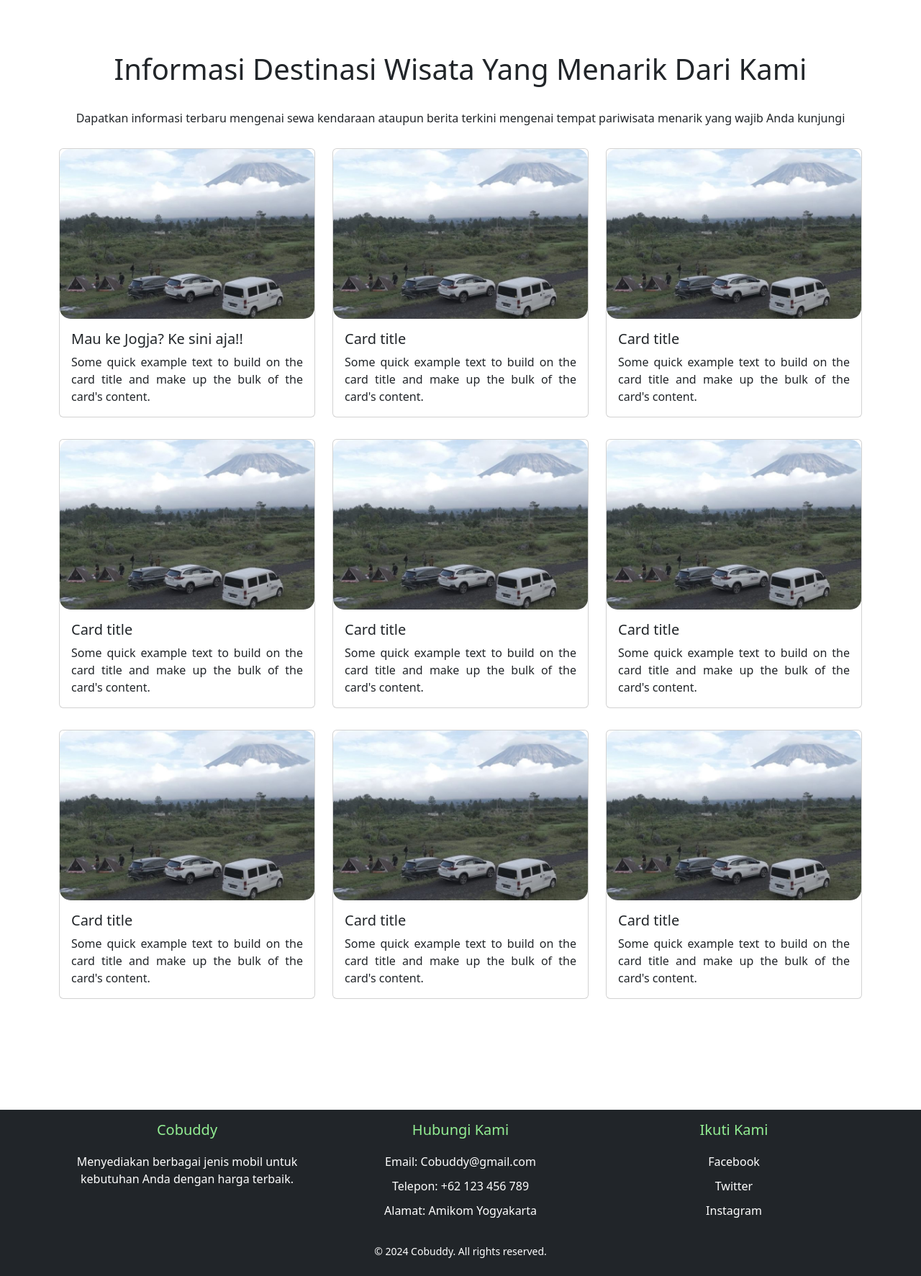
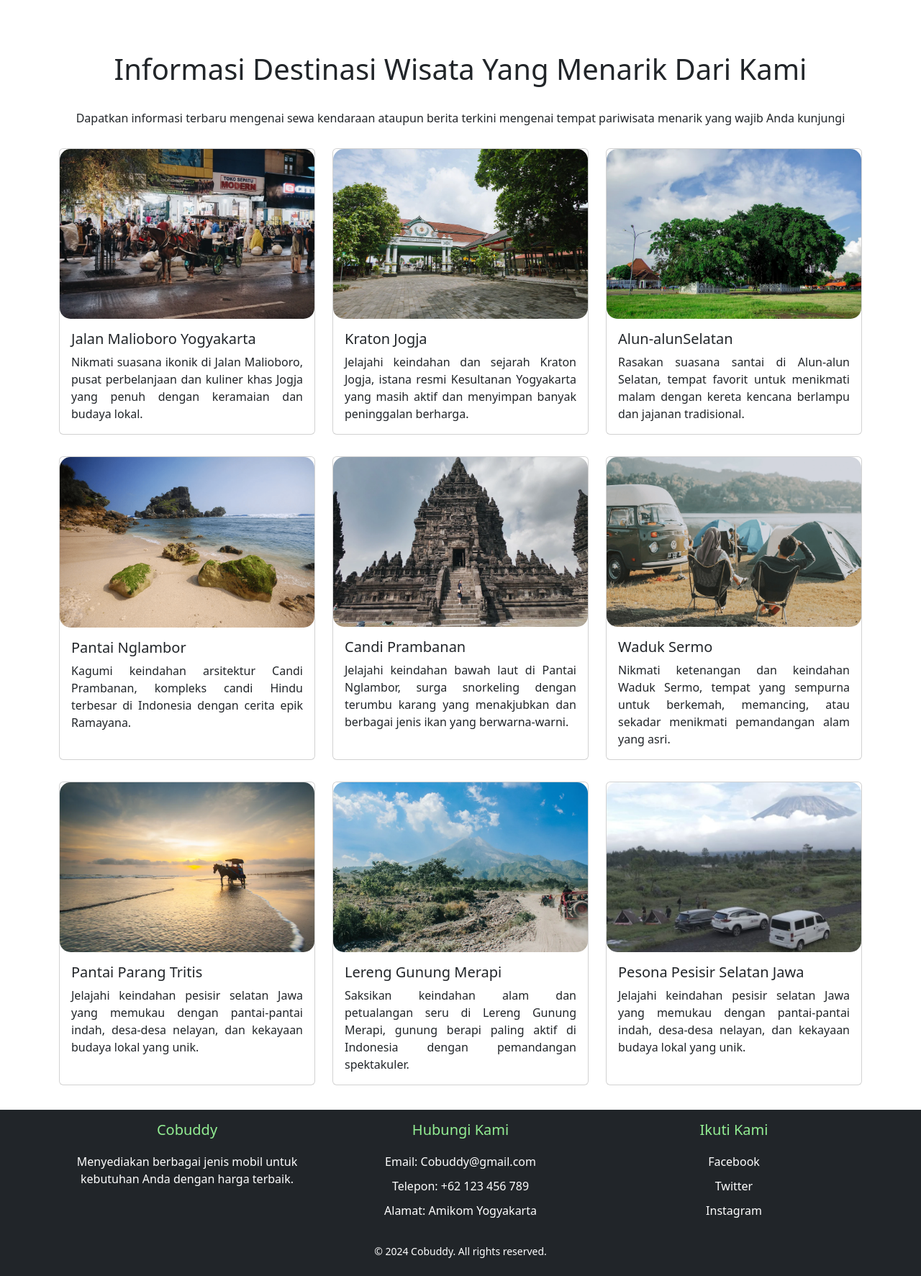
Before and after one commit to radityadias/FPPemrogWeb, a Laravel app: page /berita in a window 1280 px wide. Shown: the part 76-1849 px from the top of the page at 72% size. Run offline with Laravel 12, Linux system fonts and the light colour scheme; some libraries are stand-ins or nearby versions.

Commit message:
Upload Image Berita

```diff
--- a/FP_final/backend/resources/views/frontend/PageBerita.blade.php
+++ b/FP_final/backend/resources/views/frontend/PageBerita.blade.php
@@ -32,12 +32,94 @@
       <div class="row row-cols-3" id="baris-berita">
         <div class="col">
           <div class="card">
-            <img src="../../img/Destinasi1.jpg" class="card-img-top" alt="..." />
+            <img src="../../img/JalanMalioboro.png" class="card-img-top" alt="..." />
             <div class="card-body">
-              <h5 class="card-title">Mau ke Jogja? Ke sini aja!!</h5>
+              <h5 class="card-title">Jalan Malioboro Yogyakarta</h5>
               <p class="card-text">
-                Some quick example text to build on the card title and make up the bulk of the
-                card's content.
+                Nikmati suasana ikonik di Jalan Malioboro, pusat perbelanjaan dan kuliner khas Jogja yang penuh dengan keramaian dan budaya lokal.
+              </p>
+            </div>
+          </div>
+        </div>
+        <div class="col">
+          <div class="card">
+            <img src="../../img/KratonJogja.png" class="card-img-top" alt="..." />
+            <div class="card-body">
+              <h5 class="card-title">Kraton Jogja</h5>
+              <p class="card-text">
+                Jelajahi keindahan dan sejarah Kraton Jogja, istana resmi Kesultanan Yogyakarta yang masih aktif dan menyimpan banyak peninggalan berharga.
+              </p>
+            </div>
+          </div>
+        </div>
+        <div class="col">
+          <div class="card">
+            <img src="../../img/Alun-alunSelatan.png" class="card-img-top" alt="..." />
+            <div class="card-body">
+              <h5 class="card-title">Alun-alunSelatan</h5>
+              <p class="card-text">
+                Rasakan suasana santai di Alun-alun Selatan, tempat favorit untuk menikmati malam dengan kereta kencana berlampu dan jajanan tradisional.
+              </p>
+            </div>
+          </div>
+        </div>
+      </div>
+      <div class="row row-cols-3" id="baris-berita">
+        <div class="col">
+          <div class="card">
+            <img src="../../img/Pantai_Nglambor.png" class="card-img-top" alt="..." />
+            <div class="card-body">
+              <h5 class="card-title">Pantai Nglambor</h5>
+              <p class="card-text">
+                Kagumi keindahan arsitektur Candi Prambanan, kompleks candi Hindu terbesar di Indonesia dengan cerita epik Ramayana.
+
+              </p>
+            </div>
+          </div>
+        </div>
+        <div class="col">
+          <div class="card">
+            <img src="../../img/CandiPrambanan.png" class="card-img-top" alt="..." />
+            <div class="card-body">
+              <h5 class="card-title">Candi Prambanan</h5>
+              <p class="card-text">
+                Jelajahi keindahan bawah laut di Pantai Nglambor, surga snorkeling dengan terumbu karang yang menakjubkan dan berbagai jenis ikan yang berwarna-warni.
+
+              </p>
+            </div>
+          </div>
+        </div>
+        <div class="col">
+          <div class="card">
+            <img src="../../img/Waduk_sermo.png" class="card-img-top" alt="..." />
+            <div class="card-body">
+              <h5 class="card-title">Waduk Sermo</h5>
+              <p class="card-text">
+                Nikmati ketenangan dan keindahan Waduk Sermo, tempat yang sempurna untuk berkemah, memancing, atau sekadar menikmati pemandangan alam yang asri.
+              </p>
+            </div>
+          </div>
+        </div>
+      </div>
+      <div class="row row-cols-3" id="baris-berita">
+        <div class="col">
+          <div class="card">
+            <img src="../../img/PantaiParangtritis.png" class="card-img-top" alt="..." />
+            <div class="card-body">
+              <h5 class="card-title">Pantai Parang Tritis</h5>
+              <p class="card-text">
+                Jelajahi keindahan pesisir selatan Jawa yang memukau dengan pantai-pantai indah, desa-desa nelayan, dan kekayaan budaya lokal yang unik.
+              </p>
+            </div>
+          </div>
+        </div>
+        <div class="col">
+          <div class="card">
+            <img src="../../img/LerengGunungMerapi.png" class="card-img-top" alt="..." />
+            <div class="card-body">
+              <h5 class="card-title">Lereng Gunung Merapi</h5>
+              <p class="card-text">
+                Saksikan keindahan alam dan petualangan seru di Lereng Gunung Merapi, gunung berapi paling aktif di Indonesia dengan pemandangan spektakuler.
               </p>
             </div>
           </div>
@@ -46,98 +128,9 @@
           <div class="card">
             <img src="../../img/Destinasi1.jpg" class="card-img-top" alt="..." />
             <div class="card-body">
-              <h5 class="card-title">Card title</h5>
+              <h5 class="card-title">Pesona Pesisir Selatan Jawa</h5>
               <p class="card-text">
-                Some quick example text to build on the card title and make up the bulk of the
-                card's content.
-              </p>
-            </div>
-          </div>
-        </div>
-        <div class="col">
-          <div class="card">
-            <img src="../../img/Destinasi1.jpg" class="card-img-top" alt="..." />
-            <div class="card-body">
-              <h5 class="card-title">Card title</h5>
-              <p class="card-text">
-                Some quick example text to build on the card title and make up the bulk of the
-                card's content.
-              </p>
-            </div>
-          </div>
-        </div>
-      </div>
-      <div class="row row-cols-3" id="baris-berita">
-        <div class="col">
-          <div class="card">
-            <img src="../../img/Destinasi1.jpg" class="card-img-top" alt="..." />
-            <div class="card-body">
-              <h5 class="card-title">Card title</h5>
-              <p class="card-text">
-                Some quick example text to build on the card title and make up the bulk of the
-                card's content.
-              </p>
-            </div>
-          </div>
-        </div>
-        <div class="col">
-          <div class="card">
-            <img src="../../img/Destinasi1.jpg" class="card-img-top" alt="..." />
-            <div class="card-body">
-              <h5 class="card-title">Card title</h5>
-              <p class="card-text">
-                Some quick example text to build on the card title and make up the bulk of the
-                card's content.
-              </p>
-            </div>
-          </div>
-        </div>
-        <div class="col">
-          <div class="card">
-            <img src="../../img/Destinasi1.jpg" class="card-img-top" alt="..." />
-            <div class="card-body">
-              <h5 class="card-title">Card title</h5>
-              <p class="card-text">
-                Some quick example text to build on the card title and make up the bulk of the
-                card's content.
-              </p>
-            </div>
-          </div>
-        </div>
-      </div>
-      <div class="row row-cols-3" id="baris-berita">
-        <div class="col">
-          <div class="card">
-            <img src="../../img/Destinasi1.jpg" class="card-img-top" alt="..." />
-            <div class="card-body">
-              <h5 class="card-title">Card title</h5>
-              <p class="card-text">
-                Some quick example text to build on the card title and make up the bulk of the
-                card's content.
-              </p>
-            </div>
-          </div>
-        </div>
-        <div class="col">
-          <div class="card">
-            <img src="../../img/Destinasi1.jpg" class="card-img-top" alt="..." />
-            <div class="card-body">
-              <h5 class="card-title">Card title</h5>
-              <p class="card-text">
-                Some quick example text to build on the card title and make up the bulk of the
-                card's content.
-              </p>
-            </div>
-          </div>
-        </div>
-        <div class="col">
-          <div class="card">
-            <img src="../../img/Destinasi1.jpg" class="card-img-top" alt="..." />
-            <div class="card-body">
-              <h5 class="card-title">Card title</h5>
-              <p class="card-text">
-                Some quick example text to build on the card title and make up the bulk of the
-                card's content.
+                Jelajahi keindahan pesisir selatan Jawa yang memukau dengan pantai-pantai indah, desa-desa nelayan, dan kekayaan budaya lokal yang unik.
               </p>
             </div>
           </div>
```
Also changed, not shown: FP_final/backend/public/img/Alun-alunSelatan.png (added), FP_final/backend/public/img/CandiPrambanan.png (added), FP_final/backend/public/img/JalanMalioboro.png (added), FP_final/backend/public/img/KratonJogja.png (added), FP_final/backend/public/img/LerengGunungMerapi.png (added), FP_final/backend/public/img/PantaiParangtritis.png (added), FP_final/backend/public/img/Pantai_Nglambor.png (added), FP_final/backend/public/img/Waduk_Sermo.png (added), FP_final/backend/public/img/promo (1).jpg (deleted), FP_final/backend/public/img/promo (2).jpg (deleted), FP_final/backend/public/img/promo (3).jpg (deleted), FP_final/backend/resources/views/frontend/berita.blade.php (line endings or trailing spaces), 4 other files.
